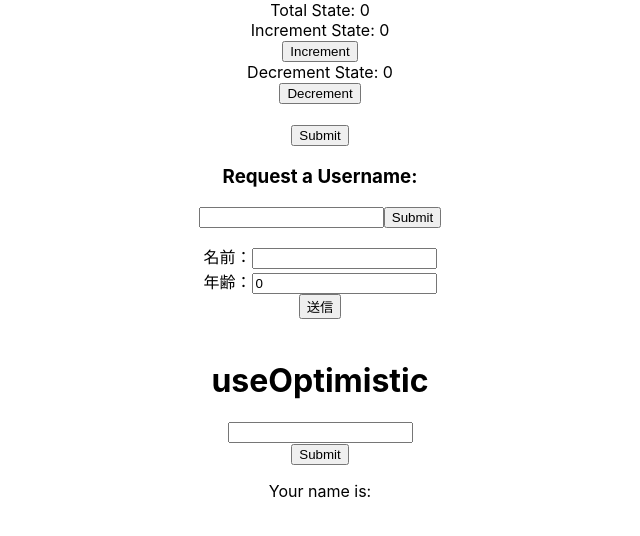
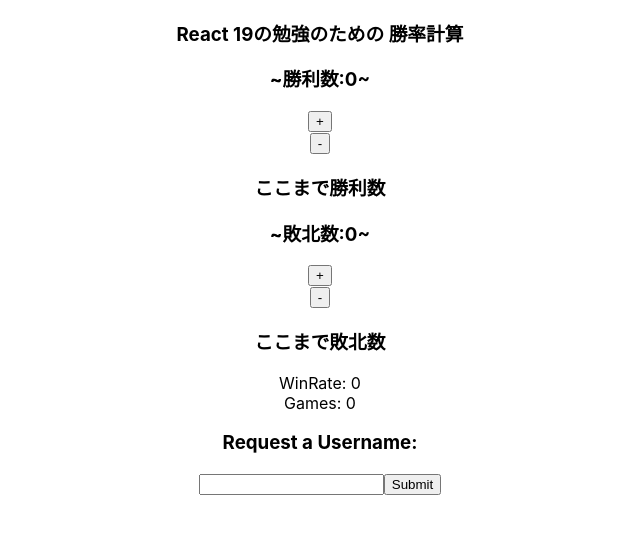
Before and after one commit to NK28116/PrivateDevelop, a React (Create React App) app in the folder win-rate-react19/: page / in a window 1280 px wide. Shown: the top 536 px of the page, without its empty margins (320-960 px from the left). Built offline with nearby package versions, Linux system fonts and the light colour scheme.

Commit message:
カウンター実装(レイアウトなし）,入力した情報を確認するベースを作成

```diff
--- a/win-rate-react19/src/App.tsx
+++ b/win-rate-react19/src/App.tsx
@@ -1,31 +1,26 @@
 import React from 'react';
-import useRef from 'react';
-import logo from './logo.svg';
 import './App.css';
-import {DownCounter, Square,Triangle,UpCounter} from "./Button";
 import {CounterApp} from "./Counter";
-import {Rate} from "./Rate";
 import {FormTest3} from "./ActionState";
 import {UseOptimisticDemo} from "./UseOpticalDemo";
 import {SubmitButton,SubmitInput} from "./SubmitForm";
+//import { CaluculateRateAndWLBotton} from "./WinRate/CaluculateRateAndWLBotton";
+import {WinRate} from "./WinRate/WinRate";
 
 function App() {
     return (
         <div className="App">
-        {/* <Square /> */}
-        {/*  <Triangle /> */}
-        {/* <UpCounter /> */}
-        {/* <DownCounter /> <Rate /> */}
-    <CounterApp />
-    <br/>
-    <SubmitButton />
-    <SubmitInput />
+            <WinRate />
+            {/*<CaluculateRateAndWLBotton />
+            <UseOptimisticDemo />
+             <CounterApp />
+              <FormTest3 />
+               <SubmitButton />
+            */}
 
-    <FormTest3 />
-    <br/>
-    <UseOptimisticDemo />
-    </div>
-  );
+            <SubmitInput />
+        </div>
+    );
 }
 
 export default App;
--- /dev/null
+++ b/win-rate-react19/src/WinRate/CaluculateRateAndWLBotton.tsx
@@ -0,0 +1,77 @@
+import React ,{useState}from "react";
+import { useActionState } from "react"; // Assuming useActionState is a custom hook
+
+// Increment function
+async function increment(previousState: number): Promise<number> {
+  return previousState + 1;
+}
+
+// Decrement function
+async function decrement(previousState: number): Promise<number> {
+  return previousState - 1;
+}
+
+// Custom hook for incrementing state
+function useIncrementState() {
+  const [stateInc, formAction] = useActionState(increment, 0);
+  return { stateInc, formAction };
+}
+
+// Custom hook for decrementing state
+function useDecrementState() {
+  const [stateDec, formAction] = useActionState(decrement, 0);
+  return { stateDec, formAction };
+}
+
+
+export  function WinIncDecButton({setTotalWinState,}: {  setTotalWinState: React.Dispatch<React.SetStateAction<number>>;}){
+    const { stateInc, formAction: incrementAction } = useIncrementState();
+    const { stateDec, formAction: decrementAction } = useDecrementState();
+    const totalWinState = stateInc + stateDec;
+    setTotalWinState(totalWinState);
+    return (
+
+        <div>
+
+        <h3>~勝利数:{totalWinState}~</h3>
+
+        <form method="post" action={incrementAction}>
+            {/* Displaying and using increment state
+            <div>Increment State: {stateInc}</div> */}
+            <button type="submit">+</button>
+        </form>
+
+        <form method="post" action={decrementAction}>
+            {/* Displaying and using decrement state
+            <div>Decrement State: {stateDec}</div> */}
+            <button type="submit">-</button>
+        </form>
+        <h3>ここまで勝利数</h3>
+        </div>
+    );
+}
+
+export  function LoseIncDecButton({setTotalLoseState,}: {  setTotalLoseState: React.Dispatch<React.SetStateAction<number>>;  }){
+    const { stateInc, formAction: incrementAction } = useIncrementState();
+    const { stateDec, formAction: decrementAction } = useDecrementState();
+    const totalLoseState =  stateInc + stateDec;
+    setTotalLoseState(totalLoseState);
+
+    return (
+        <div>
+        <h3>~敗北数:{totalLoseState}~</h3>
+        <form method="post" action={incrementAction}>
+            {/* Displaying and using increment state
+            <div>Increment State: {stateInc}</div>*/}
+            <button type="submit">+</button>
+        </form>
+
+        <form method="post" action={decrementAction}>
+            {/* Displaying and using decrement state
+            <div>Decrement State: {stateDec}</div>*/}
+            <button type="submit">-</button>
+        </form>
+        <h3>ここまで敗北数</h3>
+        </div>
+    );
+}
--- /dev/null
+++ b/win-rate-react19/src/WinRate/WinRate.tsx
@@ -0,0 +1,26 @@
+import React ,{useState}from "react";
+import {LoseIncDecButton, WinIncDecButton} from "./CaluculateRateAndWLBotton";
+export function WinRate ()  {
+    return (
+        <>
+        <h3>React 19の勉強のための 勝率計算</h3>
+            <Counter />
+        </>
+    )
+};
+const Counter = () => {
+
+    const[totalWinState, setTotalWinState] = useState(0);
+    const[totalLoseState, setTotalLoseState]= useState(0);
+    const allGames = totalWinState + totalLoseState;
+    const totalWinRate = allGames > 0 ? totalWinState / allGames : 0;
+   // const SubComponent ;
+    return (
+        <>
+        <WinIncDecButton setTotalWinState={setTotalWinState} />
+        <LoseIncDecButton setTotalLoseState={setTotalLoseState} />
+        <div>WinRate: {totalWinRate}</div>
+        <div>Games: {allGames}</div>
+        </>
+    )
+};
```
Also changed, not shown: win-rate-react19/src/WinRate/TODO.md (added, +60 -0 lines).
